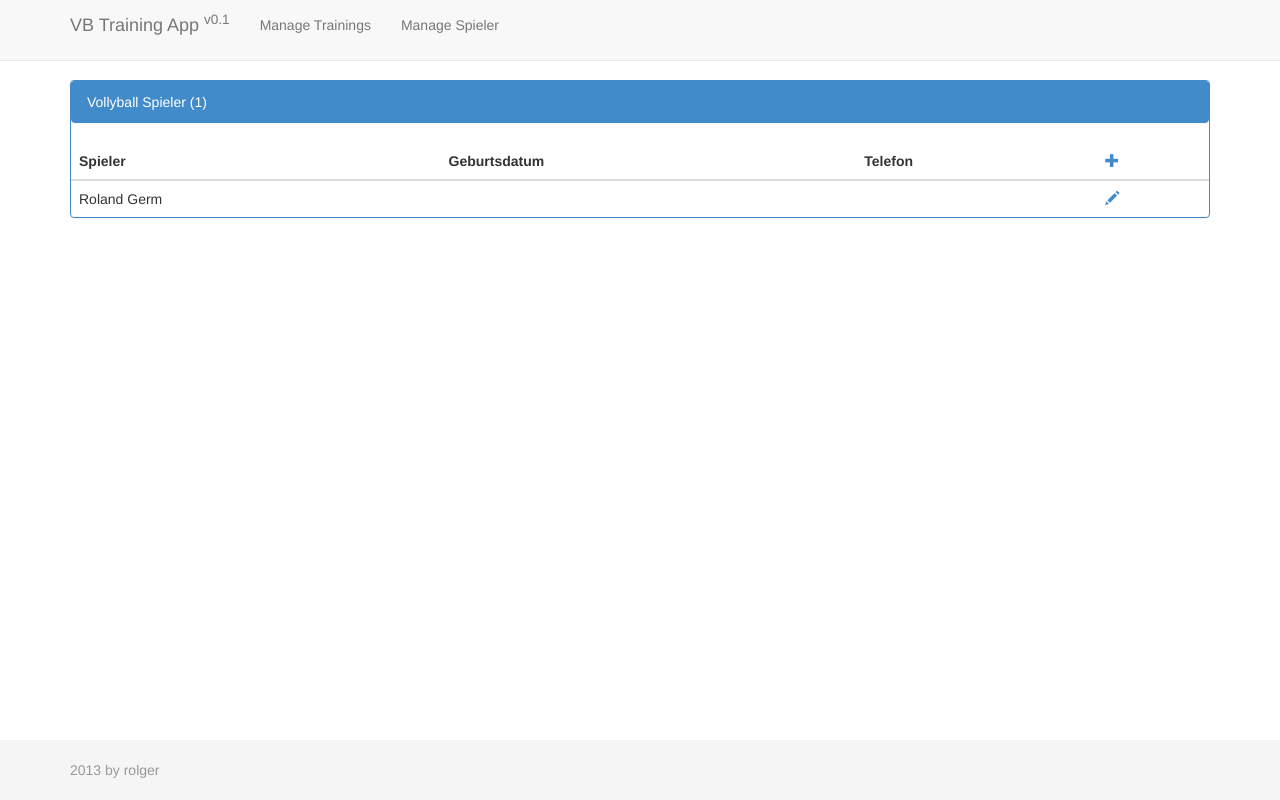
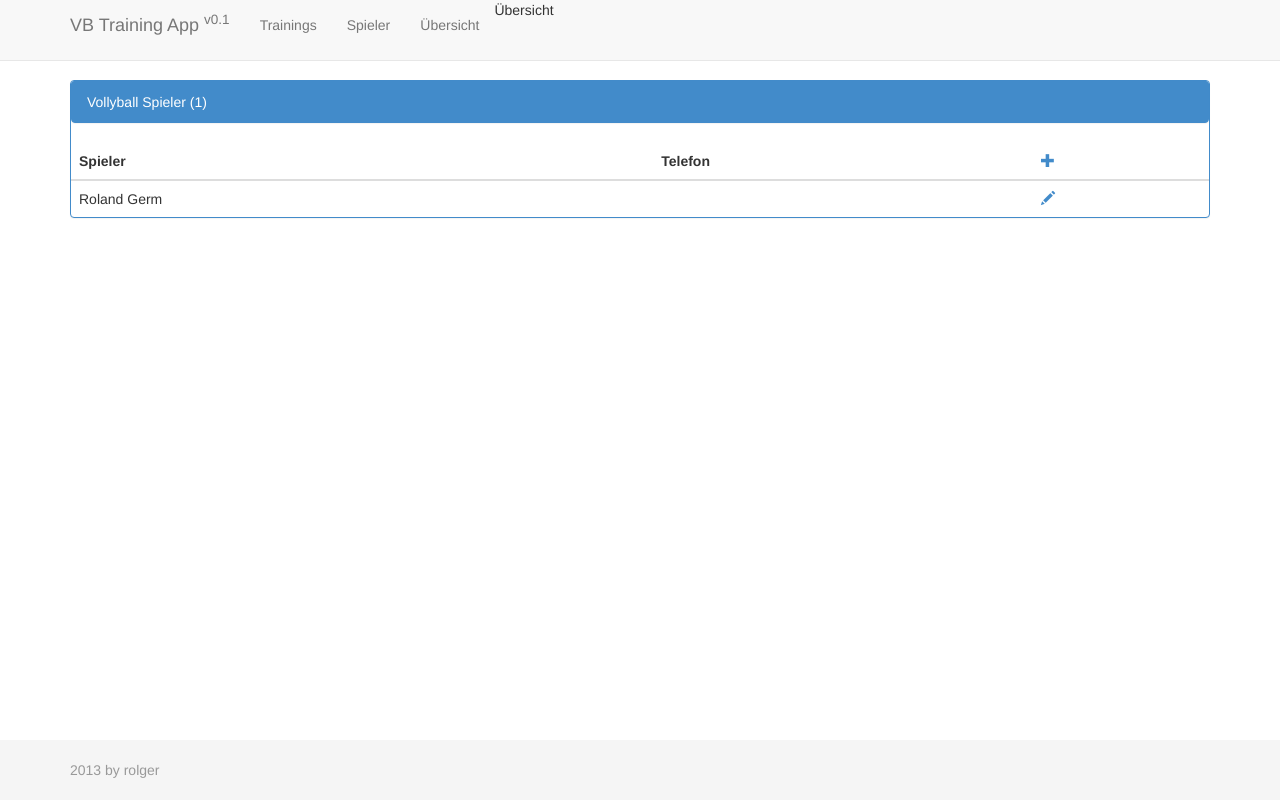
Before and after one commit to rolger/at.rolger.vb.app, a website: page app/index.html at #/spieler in a window 1280 px wide. Drawn offline with nearby package versions, Linux system fonts and the light colour scheme.

Commit message:
minor table improvements

```diff
--- a/app/index.html
+++ b/app/index.html
@@ -68,8 +68,11 @@
 				</div>
 				<div class="collapse navbar-collapse">
 					<ul class="nav navbar-nav">
-						<li><a href="#/training">Manage Trainings</a></li>
-						<li><a href="#/spieler">Manage Spieler</a></li>
+						<li><a href="#/training">Trainings</a></li>
+						<li><a href="#/spieler">Spieler</a></li>
+						<ul class="nav navbar-nav">Übersicht
+							<li><a href="#/uebersicht">Übersicht</a></li>
+						</ul>
 					</ul>
 				</div>
 				<!--/.nav-collapse -->
--- a/app/partials/spielerlist.html
+++ b/app/partials/spielerlist.html
@@ -7,18 +7,15 @@
 		<thead>
 			<tr>
 				<th>Spieler</th>
-				<th>Geburtsdatum</th>
 				<th>Telefon</th>
 				<th><a href="#/new"><i class="glyphicon glyphicon-plus"></i></a></th>
 			</tr>
 		</thead>
 		<tbody>
-			<tr ng-repeat="player in players ">
+			<tr ng-repeat="player in players | orderBy:'firstName'">
 				<td>{{player.firstName}} {{player.name}}</td>
-				<td>{{player.birthdate}}</td>
 				<td>{{player.telefon}}</td>
-				<td><a href="#/edit/{{player.id}}"><i class="glyphicon glyphicon-pencil"></i></a>
-				</td>
+				<td><a href="#/edit/{{player.id}}"><i class="glyphicon glyphicon-pencil"></i></a></td>
 			</tr>
 		</tbody>
 	</table>
```
Also changed, not shown: app/partials/traininglist.html (+1 -5 lines).
